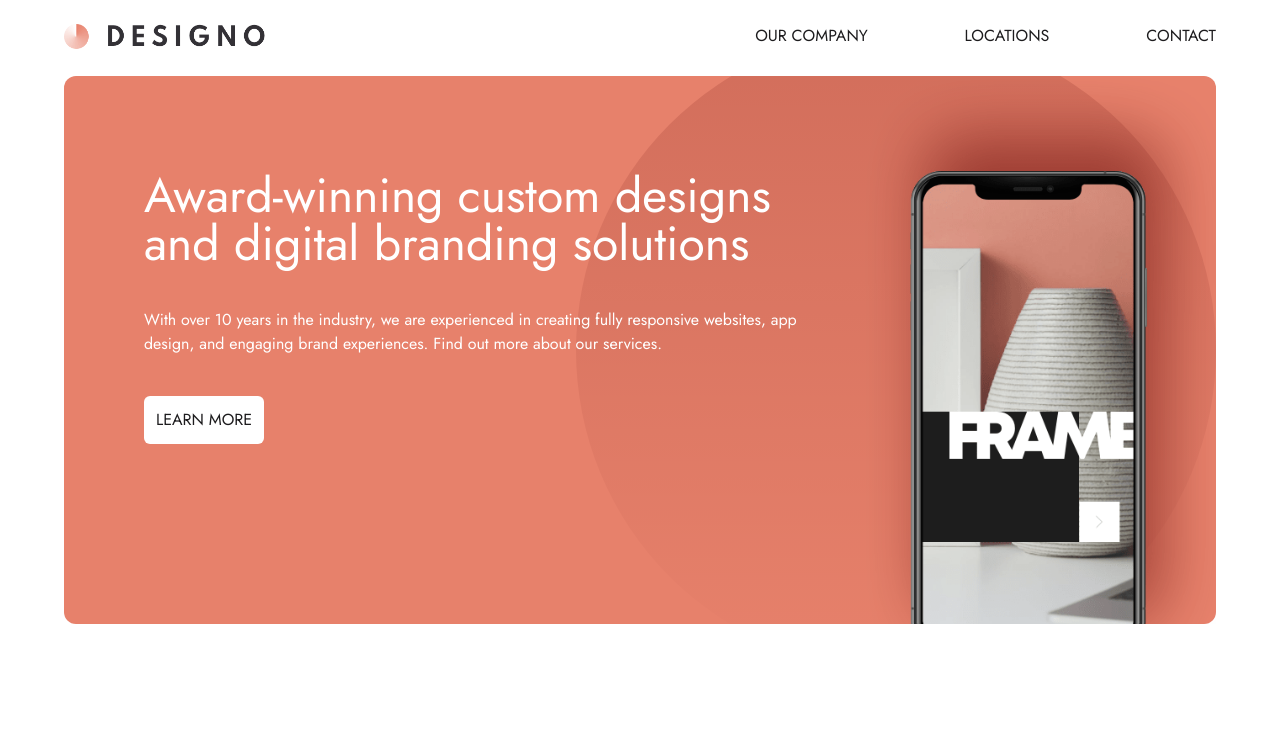
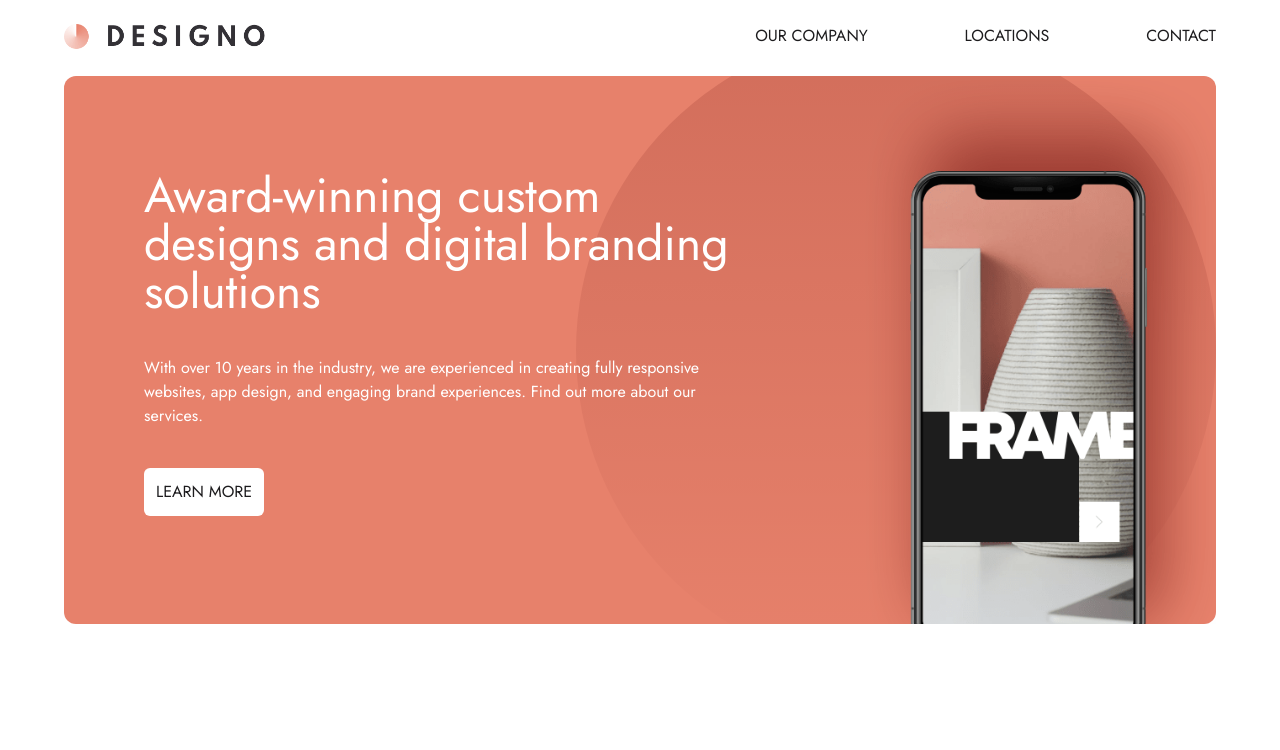
Before and after one commit to SheeloveDol/designo, a React (Vite) app: page / in a window 1280 px wide. Shown: the top 750 px of the page. Built offline with nearby package versions, Linux system fonts and the light colour scheme.

Commit message:
Fixed header spacing on homepage

```diff
--- a/src/pages/Home.jsx
+++ b/src/pages/Home.jsx
@@ -25,12 +25,12 @@ export const Home = () => {
             backgroundSize: "",
           }}
         >
-          <div className="lg:flex mx-4 lg:mx-0 lg:pl-20 ">
-            <div className="lg:text-left px-5 sm:px-20 lg:px-0 md:pt-8">
-              <h2 className="text-3xl sm:text-3xl md:text-4xl lg:text-5xl pt-16 leading-10">
+          <div className="lg:flex mx-4 lg:mx-0 lg:pl-20xnxx">
+            <div className="lg:text-left px-5 sm:px-20 lg:px-0 md:pt-8 lg:pl-20 lg:pr-28 ">
+              <h2 className="text-3xl sm:text-3xl md:text-4xl lg:text-5xl pt-16  leading-10">
                 Award-winning custom designs and digital branding solutions
               </h2>
-              <p className="mt-10 text-sm sm:text-base text-center lg:text-left leading-7 ">
+              <p className="mt-10 text-sm sm:text-base text-center lg:text-left leading-7">
                 With over 10 years in the industry, we are experienced in
                 creating fully responsive websites, app design, and engaging
                 brand experiences. Find out more about our services.
```
